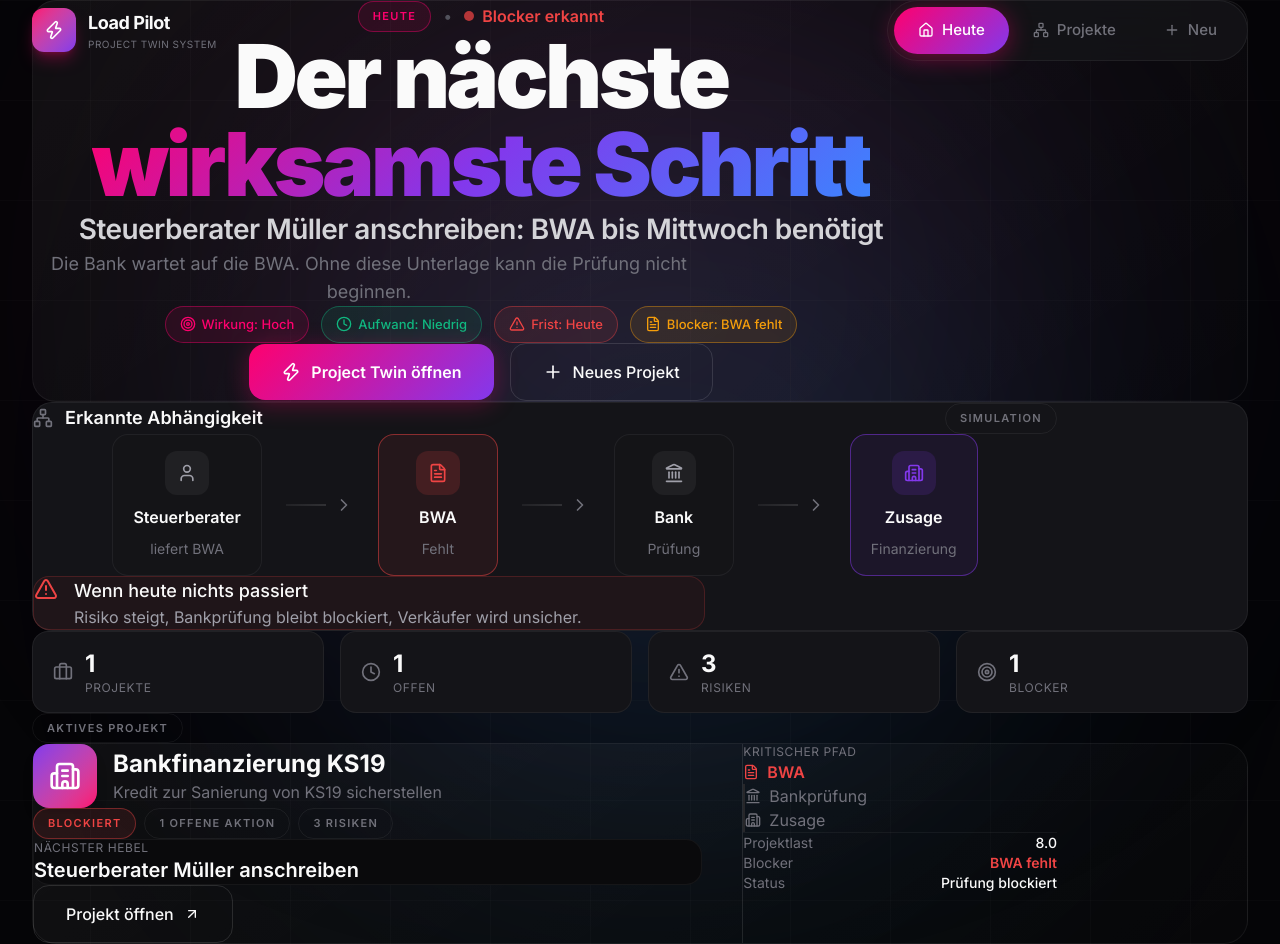
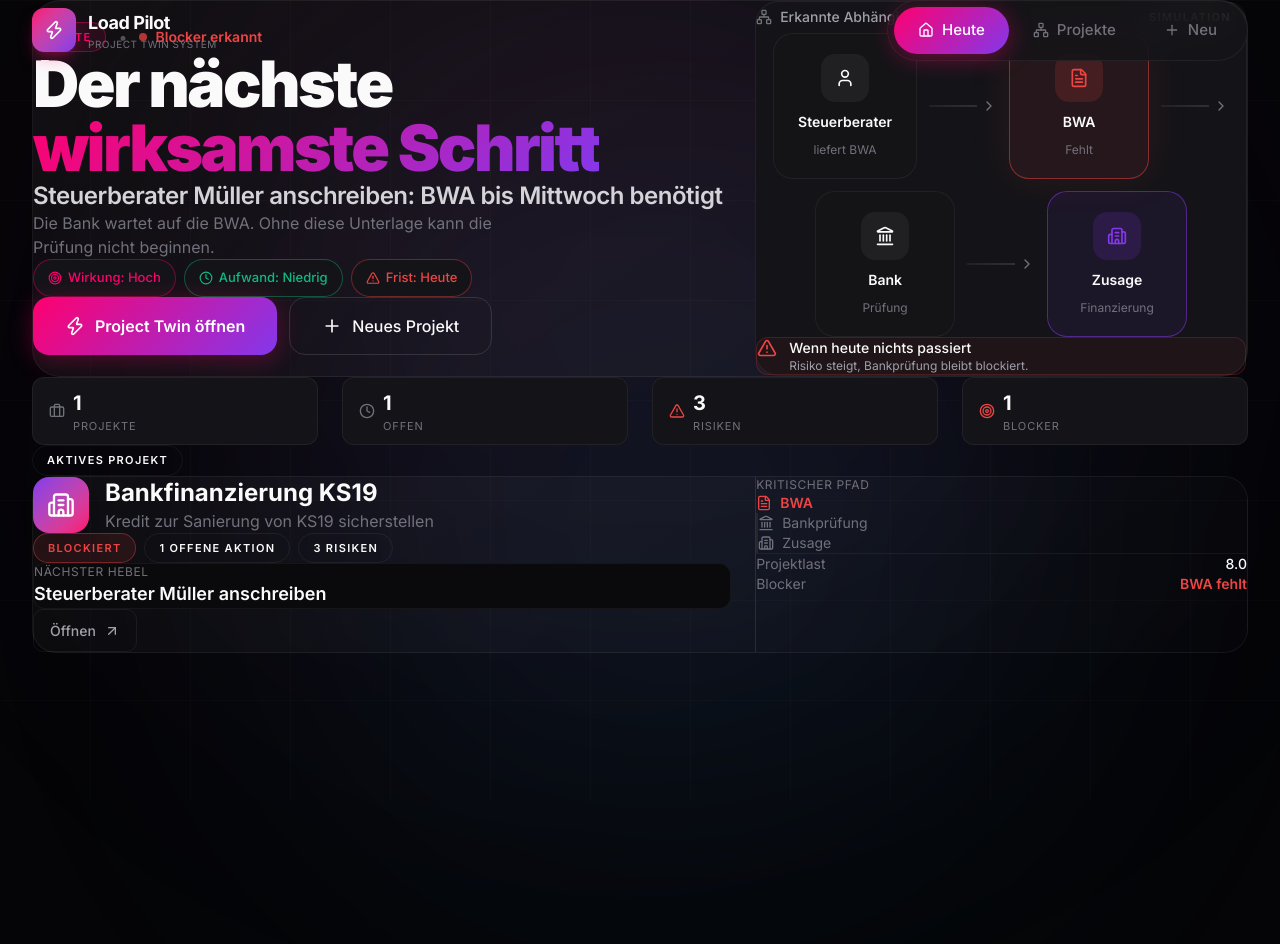
Before and after one commit to OSIONSolutionXR/osion-load-pilot, a React (Vite) app: page / in a window 1280 px wide. After the commit the page ends 800 px from the top, so only its background shows below. Built offline with nearby package versions, Linux system fonts and the light colour scheme.

Commit message:
Phase 1: 7/5 Hero Grid, compact status, Focus Project Card, 12-col layout

```diff
--- a/src/index.css
+++ b/src/index.css
@@ -7,7 +7,7 @@
   --bg-secondary: #0a0a0c;
   --bg-tertiary: #0f0f12;
   --bg-elevated: #141418;
-  --bg-card: rgba(20, 20, 24, 0.8);
+  --bg-card: rgba(20, 20, 24, 0.9);
 
   --accent-magenta: #ff006e;
   --accent-purple: #8338ec;
@@ -23,6 +23,7 @@
 
   --border-subtle: rgba(255, 255, 255, 0.06);
   --border-strong: rgba(255, 255, 255, 0.12);
+  --border-accent: rgba(255, 0, 110, 0.3);
 }
 
 * { margin: 0; padding: 0; box-sizing: border-box; }
@@ -46,49 +47,75 @@ html, body, #root {
 .ambient-glow {
   position: fixed;
   pointer-events: none;
-  filter: blur(180px);
-  opacity: 0.15;
+  filter: blur(200px);
+  opacity: 0.12;
 }
 
-/* Premium Container */
+/* PREMIUM CONTAINER - 12 Spalten Grid */
 .container-premium {
-  max-width: 1400px;
+  max-width: 1280px;
   margin: 0 auto;
   padding: 0 32px;
 }
 
+/* 12-Spalten Grid System */
+.grid-12 {
+  display: grid;
+  grid-template-columns: repeat(12, 1fr);
+  gap: 24px;
+}
+
+.col-7 { grid-column: span 7; }
+.col-5 { grid-column: span 5; }
+.col-12 { grid-column: span 12; }
+.col-6 { grid-column: span 6; }
+.col-3 { grid-column: span 3; }
+
+@media (max-width: 1024px) {
+  .col-7, .col-5 { grid-column: span 12; }
+  .col-3 { grid-column: span 6; }
+}
+
 /* Hero Typography */
 .hero-headline {
-  font-size: clamp(3rem, 7vw, 5.5rem);
+  font-size: clamp(2.5rem, 5vw, 4.5rem);
   font-weight: 900;
   letter-spacing: -0.04em;
   line-height: 1;
 }
 
 .hero-subline {
-  font-size: clamp(1.25rem, 2.5vw, 1.75rem);
+  font-size: clamp(1.125rem, 2vw, 1.5rem);
   font-weight: 600;
   letter-spacing: -0.02em;
+  line-height: 1.3;
 }
 
-.section-headline {
-  font-size: clamp(1.5rem, 3vw, 2rem);
+.section-title {
+  font-size: 1.75rem;
   font-weight: 700;
   letter-spacing: -0.03em;
 }
 
 /* Cards */
-.card-premium {
-  background: linear-gradient(145deg, rgba(255, 255, 255, 0.05), rgba(255, 255, 255, 0.01));
+.card-hero {
+  background: linear-gradient(145deg, rgba(255, 255, 255, 0.05), rgba(255, 255, 255, 0.02));
+  border: 1px solid var(--border-subtle);
+  border-radius: 28px;
+  backdrop-filter: blur(40px);
+}
+
+.card-panel {
+  background: var(--bg-elevated);
   border: 1px solid var(--border-subtle);
   border-radius: 24px;
-  backdrop-filter: blur(32px);
 }
 
-.card-dark {
-  background: var(--bg-elevated);
+.card-focus {
+  background: linear-gradient(145deg, rgba(255, 255, 255, 0.04), rgba(255, 255, 255, 0.01));
   border: 1px solid var(--border-subtle);
-  border-radius: 20px;
+  border-radius: 24px;
+  backdrop-filter: blur(20px);
 }
 
 /* Navigation */
@@ -138,23 +165,47 @@ html, body, #root {
   font-size: 0.8125rem;
   font-weight: 500;
   border: 1px solid var(--border-subtle);
+  background: var(--bg-elevated);
 }
 
-.pill-high { border-color: rgba(255, 0, 110, 0.4); background: rgba(255, 0, 110, 0.1); color: var(--accent-magenta); }
-.pill-low { border-color: rgba(16, 185, 129, 0.4); background: rgba(16, 185, 129, 0.1); color: var(--accent-emerald); }
-.pill-urgent { border-color: rgba(239, 68, 68, 0.4); background: rgba(239, 68, 68, 0.1); color: var(--accent-red); }
-.pill-amber { border-color: rgba(245, 158, 11, 0.4); background: rgba(245, 158, 11, 0.1); color: var(--accent-amber); }
+.pill-high { border-color: rgba(255, 0, 110, 0.4); color: var(--accent-magenta); }
+.pill-low { border-color: rgba(16, 185, 129, 0.4); color: var(--accent-emerald); }
+.pill-urgent { border-color: rgba(239, 68, 68, 0.4); color: var(--accent-red); }
+.pill-amber { border-color: rgba(245, 158, 11, 0.4); color: var(--accent-amber); }
+
+/* Mini Status */
+.status-micro {
+  display: flex;
+  align-items: center;
+  gap: 8px;
+  padding: 10px 16px;
+  background: var(--bg-elevated);
+  border: 1px solid var(--border-subtle);
+  border-radius: 12px;
+}
+
+.status-micro-value {
+  font-size: 1.25rem;
+  font-weight: 700;
+}
+
+.status-micro-label {
+  font-size: 0.6875rem;
+  color: var(--text-tertiary);
+  text-transform: uppercase;
+  letter-spacing: 0.08em;
+}
 
 /* Gradient Text */
 .gradient-text {
-  background: linear-gradient(135deg, var(--accent-magenta), var(--accent-purple), var(--accent-blue));
+  background: linear-gradient(135deg, var(--accent-magenta), var(--accent-purple));
   -webkit-background-clip: text;
   -webkit-text-fill-color: transparent;
   background-clip: text;
 }
 
 /* Labels */
-.label-premium {
+.label {
   display: inline-flex;
   padding: 6px 14px;
   font-size: 0.6875rem;
@@ -163,14 +214,13 @@ html, body, #root {
   text-transform: uppercase;
   border-radius: 100px;
   border: 1px solid var(--border-subtle);
-  color: var(--text-tertiary);
 }
 
 .label-accent { border-color: rgba(255, 0, 110, 0.4); background: rgba(255, 0, 110, 0.1); color: var(--accent-magenta); }
 .label-blocked { border-color: rgba(239, 68, 68, 0.4); background: rgba(239, 68, 68, 0.1); color: var(--accent-red); }
 
 /* Buttons */
-.btn-glow {
+.btn-primary {
   display: inline-flex;
   align-items: center;
   justify-content: center;
@@ -187,12 +237,12 @@ html, body, #root {
   box-shadow: 0 4px 24px rgba(255, 0, 110, 0.3);
 }
 
-.btn-glow:hover {
+.btn-primary:hover {
   transform: translateY(-2px);
   box-shadow: 0 8px 32px rgba(255, 0, 110, 0.4);
 }
 
-.btn-outline {
+.btn-secondary {
   display: inline-flex;
   align-items: center;
   justify-content: center;
@@ -208,87 +258,97 @@ html, body, #root {
   transition: all 0.3s ease;
 }
 
-.btn-outline:hover {
+.btn-secondary:hover {
   background: rgba(255, 255, 255, 0.05);
   border-color: rgba(255, 255, 255, 0.2);
 }
 
+.btn-ghost {
+  display: inline-flex;
+  align-items: center;
+  gap: 8px;
+  padding: 10px 16px;
+  background: transparent;
+  color: var(--text-secondary);
+  font-size: 0.875rem;
+  font-weight: 500;
+  border: 1px solid var(--border-subtle);
+  border-radius: 10px;
+  cursor: pointer;
+  transition: all 0.2s ease;
+}
+
+.btn-ghost:hover {
+  color: var(--text-primary);
+  background: var(--bg-hover);
+}
+
 /* Diagram Nodes */
-.node {
+.diagram-node {
   display: flex;
   flex-direction: column;
   align-items: center;
   gap: 10px;
-  padding: 16px 20px;
-  min-width: 120px;
-  border-radius: 16px;
+  padding: 20px 24px;
+  min-width: 140px;
+  border-radius: 20px;
   border: 1px solid var(--border-subtle);
   background: rgba(20, 20, 24, 0.6);
   text-align: center;
 }
 
-.node-icon {
-  width: 44px;
-  height: 44px;
-  border-radius: 12px;
+.diagram-node-blocked {
+  border-color: rgba(239, 68, 68, 0.5);
+  background: rgba(239, 68, 68, 0.08);
+  box-shadow: 0 0 40px rgba(239, 68, 68, 0.1);
+}
+
+.diagram-node-goal {
+  border-color: rgba(131, 56, 236, 0.5);
+  background: rgba(131, 56, 236, 0.08);
+}
+
+.diagram-icon {
+  width: 48px;
+  height: 48px;
+  border-radius: 14px;
   display: flex;
   align-items: center;
   justify-content: center;
   background: rgba(255, 255, 255, 0.05);
 }
 
-.node-blocked {
-  border-color: rgba(239, 68, 68, 0.5);
-  background: rgba(239, 68, 68, 0.08);
-}
-
-.node-blocked .node-icon {
+.diagram-node-blocked .diagram-icon {
   background: rgba(239, 68, 68, 0.15);
   color: var(--accent-red);
 }
 
-.node-goal {
-  border-color: rgba(131, 56, 236, 0.5);
-  background: rgba(131, 56, 236, 0.08);
-}
-
-.node-goal .node-icon {
+.diagram-node-goal .diagram-icon {
   background: rgba(131, 56, 236, 0.15);
   color: var(--accent-purple);
 }
 
-.connector {
+.diagram-connector {
   display: flex;
   align-items: center;
   color: var(--text-tertiary);
 }
 
-.connector-line {
-  width: 40px;
+.diagram-connector-line {
+  width: 48px;
   height: 2px;
   background: linear-gradient(to right, var(--border-subtle), var(--border-strong));
-  margin-right: 8px;
-}
-
-/* Stats */
-.stat-mini {
-  display: flex;
-  align-items: center;
-  gap: 12px;
-  padding: 16px 20px;
-  background: var(--bg-elevated);
-  border: 1px solid var(--border-subtle);
-  border-radius: 16px;
+  margin-right: 4px;
 }
 
 /* Animations */
 @keyframes fadeInUp {
-  from { opacity: 0; transform: translateY(24px); }
+  from { opacity: 0; transform: translateY(20px); }
   to { opacity: 1; transform: translateY(0); }
 }
 
 .animate-in {
-  animation: fadeInUp 0.6s cubic-bezier(0.4, 0, 0.2, 1) forwards;
+  animation: fadeInUp 0.5s cubic-bezier(0.4, 0, 0.2, 1) forwards;
 }
 
 /* Focus */
--- a/src/screens/TodayScreen.tsx
+++ b/src/screens/TodayScreen.tsx
@@ -25,100 +25,100 @@ export default function TodayScreen({ onNewProject, onOpenTwin }: TodayScreenPro
   const targetActor = dummyActors.find(a => a.id === nextMove.targetActor)
 
   return (
-    <div className="space-y-8 animate-in">
-      {/* HERO - Full Width Card, Centered Content */}
+    <div className="space-y-6 animate-in">
 
-      <section className="card-premium p-10 md:p-16">
-        <div className="max-w-4xl mx-auto text-center">
-          {/* Label Row */}
-          <div className="flex items-center justify-center gap-3 mb-6">
-            <span className="label-premium label-accent">Heute</span>
+      {/* HERO: 7/5 Grid - Next Move + Proof */}
+      <section className="card-hero p-8 md:p-12">
+        <div className="grid-12">
+
+          {/* Links (7): Next Move */}
+          <div className="col-7 flex flex-col justify-center">
+            {/* Label */}
+            <div className="flex items-center gap-3 mb-5">
+              <span className="label label-accent">Heute</span>
               <span className="text-zinc-600">•</span>
               <div className="flex items-center gap-2">
-              <span className="w-2.5 h-2.5 rounded-full bg-[#ef4444] animate-pulse" />
-              <span className="text-base text-[#ef4444] font-semibold">Blocker erkannt</span>
+                <span className="w-2 h-2 rounded-full bg-[#ef4444] animate-pulse" />
+                <span className="text-sm text-[#ef4444] font-semibold">Blocker erkannt</span>
               </div>
             </div>
 
-          {/* MASSIVE Headline */}
-          <h1 className="hero-headline mb-6">
+            {/* Headline */}
+            <h1 className="hero-headline mb-5">
               Der nächste{' '}
               <span className="gradient-text">wirksamste Schritt</span>
             </h1>
 
-          {/* Empfehlung als Subline */}
-          <p className="hero-subline text-zinc-300 mb-4">
+            {/* Empfehlung */}
+            <p className="hero-subline text-zinc-300 mb-3">
               {targetActor?.name} anschreiben: BWA bis Mittwoch benötigt
             </p>
 
-          <p className="text-lg text-zinc-500 max-w-2xl mx-auto mb-8">
+            <p className="text-zinc-500 max-w-lg mb-6">
               Die Bank wartet auf die BWA. Ohne diese Unterlage kann die Prüfung nicht beginnen.
             </p>
 
             {/* Status Pills */}
-          <div className="flex flex-wrap items-center justify-center gap-3 mb-10">
-            <Pill icon={<Target className="w-4 h-4" />} label="Wirkung" value="Hoch" type="high" />
-            <Pill icon={<Clock className="w-4 h-4" />} label="Aufwand" value="Niedrig" type="low" />
-            <Pill icon={<AlertTriangle className="w-4 h-4" />} label="Frist" value="Heute" type="urgent" />
-            <Pill icon={<FileText className="w-4 h-4" />} label="Blocker" value="BWA fehlt" type="amber" />
+            <div className="flex flex-wrap gap-2 mb-8">
+              <Pill icon={<Target className="w-3.5 h-3.5" />} label="Wirkung" value="Hoch" type="high" />
+              <Pill icon={<Clock className="w-3.5 h-3.5" />} label="Aufwand" value="Niedrig" type="low" />
+              <Pill icon={<AlertTriangle className="w-3.5 h-3.5" />} label="Frist" value="Heute" type="urgent" />
             </div>
 
             {/* CTAs */}
-          <div className="flex flex-wrap items-center justify-center gap-4">
-            <button onClick={onOpenTwin} className="btn-glow">
+            <div className="flex flex-wrap gap-3">
+              <button onClick={onOpenTwin} className="btn-primary">
                 <Zap className="w-5 h-5" />
                 Project Twin öffnen
               </button>
-            <button onClick={onNewProject} className="btn-outline">
+              <button onClick={onNewProject} className="btn-secondary">
                 <Plus className="w-5 h-5" />
                 Neues Projekt
               </button>
             </div>
           </div>
-      </section>
 
-      {/* DEPENDENCY PANEL - Full Width, Centered Content */}
-
-      <section className="card-dark p-8 md:p-12">
-        <div className="max-w-5xl mx-auto">
-          <div className="flex items-center justify-between mb-8">
-            <div className="flex items-center gap-3">
-              <Network className="w-5 h-5 text-zinc-500" />
-              <span className="text-lg font-semibold">Erkannte Abhängigkeit</span>
+          {/* Rechts (5): Dependency Proof */}
+          <div className="col-5">
+            <div className="card-panel p-6 h-full">
+              <div className="flex items-center justify-between mb-6">
+                <div className="flex items-center gap-2">
+                  <Network className="w-4 h-4 text-zinc-500" />
+                  <span className="text-sm font-medium text-zinc-400">Erkannte Abhängigkeit</span>
                 </div>
-            <span className="label-premium">Simulation</span>
+                <span className="label">Simulation</span>
               </div>
 
-          {/* Horizontal Flow - Centered */}
-          <div className="flex flex-wrap items-center justify-center gap-4 md:gap-6 mb-8">
-            <Node
+              {/* Horizontal Flow */}
+              <div className="flex flex-wrap items-center justify-center gap-3 mb-6">
+                <DiagramNode
                   icon={<User className="w-5 h-5" />}
                   title="Steuerberater"
                   subtitle="liefert BWA"
                   status="normal"
                 />
 
-            <Connector />
+                <DiagramConnector />
 
-            <Node
+                <DiagramNode
                   icon={<FileText className="w-5 h-5" />}
                   title="BWA"
                   subtitle="Fehlt"
                   status="blocked"
                 />
 
-            <Connector />
+                <DiagramConnector />
 
-            <Node
+                <DiagramNode
                   icon={<Landmark className="w-5 h-5" />}
                   title="Bank"
                   subtitle="Prüfung"
                   status="normal"
                 />
 
-            <Connector />
+                <DiagramConnector />
 
-            <Node
+                <DiagramNode
                   icon={<Building2 className="w-5 h-5" />}
                   title="Zusage"
                   subtitle="Finanzierung"
@@ -126,43 +126,50 @@ export default function TodayScreen({ onNewProject, onOpenTwin }: TodayScreenPro
                 />
               </div>
 
-          {/* Risk Warning - Centered */}
-          <div className="max-w-2xl mx-auto p-5 rounded-2xl bg-[#ef4444]/5 border border-[#ef4444]/20">
-            <div className="flex items-start gap-4">
-              <AlertTriangle className="w-6 h-6 text-[#ef4444] flex-shrink-0" />
+              {/* Risk Warning */}
+              <div className="p-4 rounded-xl bg-[#ef4444]/5 border border-[#ef4444]/20">
+                <div className="flex items-start gap-3">
+                  <AlertTriangle className="w-5 h-5 text-[#ef4444] flex-shrink-0 mt-0.5" />
                   <div>
-                <p className="font-medium text-lg mb-1">Wenn heute nichts passiert</p>
-                <p className="text-zinc-400">Risiko steigt, Bankprüfung bleibt blockiert, Verkäufer wird unsicher.</p>
+                    <p className="font-medium text-sm mb-1">Wenn heute nichts passiert</p>
+                    <p className="text-xs text-zinc-400">Risiko steigt, Bankprüfung bleibt blockiert.</p>
+                  </div>
+                </div>
               </div>
             </div>
           </div>
         </div>
       </section>
 
-      {/* SYSTEM STATUS - Full Width Grid */}
-
+      {/* SYSTEM STATUS: Kompakt */}
       <section>
-        <div className="grid grid-cols-4 gap-4">
-          <StatCard icon={<Briefcase className="w-5 h-5" />} value="1" label="Projekte" />
-          <StatCard icon={<Clock className="w-5 h-5" />} value="1" label="Offen" />
-          <StatCard icon={<AlertTriangle className="w-5 h-5" />} value="3" label="Risiken" />
-          <StatCard icon={<Target className="w-5 h-5" />} value="1" label="Blocker" />
+        <div className="grid-12">
+          <div className="col-3">
+            <StatusMicro icon={<Briefcase className="w-4 h-4" />} value="1" label="Projekte" />
+          </div>
+          <div className="col-3">
+            <StatusMicro icon={<Clock className="w-4 h-4" />} value="1" label="Offen" />
+          </div>
+          <div className="col-3">
+            <StatusMicro icon={<AlertTriangle className="w-4 h-4 text-[#ef4444]" />} value="3" label="Risiken" />
+          </div>
+          <div className="col-3">
+            <StatusMicro icon={<Target className="w-4 h-4 text-[#ef4444]" />} value="1" label="Blocker" />
+          </div>
         </div>
       </section>
 
-      {/* AKTIVES PROJEKT - Full Width Premium Card */}
+      {/* FOCUS PROJECT */}
+      <section>
+        <div className="label mb-4">Aktives Projekt</div>
 
-      <section>
-        <div className="label-premium mb-4">Aktives Projekt</div>
-
-        <div className="card-premium p-8 md:p-12">
-          <div className="max-w-5xl mx-auto">
-            <div className="grid grid-cols-1 lg:grid-cols-3 gap-10">
-              {/* Links: Projekt */}
-              <div className="lg:col-span-2">
-                <div className="flex items-center gap-4 mb-5">
-                  <div className="w-16 h-16 rounded-2xl bg-gradient-to-br from-[#8338ec] to-[#ff006e] flex items-center justify-center shadow-lg">
-                    <Building2 className="w-8 h-8 text-white" />
+        <div className="card-focus p-8">
+          <div className="grid-12 gap-8">
+            {/* Links: Projekt Info */}
+            <div className="col-7">
+              <div className="flex items-center gap-4 mb-4">
+                <div className="w-14 h-14 rounded-2xl bg-gradient-to-br from-[#8338ec] to-[#ff006e] flex items-center justify-center shadow-lg">
+                  <Building2 className="w-7 h-7 text-white" />
                 </div>
                 <div>
                   <h3 className="text-2xl font-bold">{dummyProject.name}</h3>
@@ -170,33 +177,33 @@ export default function TodayScreen({ onNewProject, onOpenTwin }: TodayScreenPro
                 </div>
               </div>
 
-                <div className="flex flex-wrap gap-2 mb-6">
-                  <span className="label-premium label-blocked">Blockiert</span>
-                  <span className="label-premium">1 offene Aktion</span>
-                  <span className="label-premium">{dummyRisks.length} Risiken</span>
+              <div className="flex flex-wrap gap-2 mb-5">
+                <span className="label label-blocked">Blockiert</span>
+                <span className="label">1 offene Aktion</span>
+                <span className="label">{dummyRisks.length} Risiken</span>
               </div>
 
-                <div className="p-5 rounded-2xl bg-[#0a0a0c] border border-white/5 mb-5">
+              <div className="p-5 rounded-xl bg-[#0a0a0c] border border-white/5 mb-4">
                 <div className="text-xs text-zinc-500 mb-2 uppercase tracking-wider">Nächster Hebel</div>
-                  <div className="text-xl font-semibold">Steuerberater Müller anschreiben</div>
+                <div className="text-lg font-semibold">Steuerberater Müller anschreiben</div>
               </div>
 
-                <button onClick={onOpenTwin} className="btn-outline">
-                  Projekt öffnen
+              <button onClick={onOpenTwin} className="btn-ghost">
+                Öffnen
                 <ArrowUpRight className="w-4 h-4" />
               </button>
             </div>
 
-              {/* Rechts: Stats + Flow */}
-              <div className="border-l border-white/10 lg:pl-10">
+            {/* Rechts: Mini Flow + Stats */}
+            <div className="col-5 border-l border-white/10 pl-8">
               <div className="text-xs text-zinc-500 mb-4 uppercase tracking-wider">Kritischer Pfad</div>
 
               <div className="space-y-3 mb-6">
                 <FlowStep icon={<FileText className="w-4 h-4" />} label="BWA" status="blocked" />
-                  <div className="pl-6 border-l-2 border-zinc-800">
+                <div className="pl-5 border-l-2 border-zinc-800">
                   <FlowStep icon={<Landmark className="w-4 h-4" />} label="Bankprüfung" status="waiting" />
                 </div>
-                  <div className="pl-6 border-l-2 border-zinc-800">
+                <div className="pl-5 border-l-2 border-zinc-800">
                   <FlowStep icon={<Building2 className="w-4 h-4" />} label="Zusage" status="waiting" />
                 </div>
               </div>
@@ -204,8 +211,6 @@ export default function TodayScreen({ onNewProject, onOpenTwin }: TodayScreenPro
               <div className="space-y-3 pt-5 border-t border-white/5">
                 <StatRow label="Projektlast" value={dummyProject.loadScore.toFixed(1)} />
                 <StatRow label="Blocker" value="BWA fehlt" highlight />
-                  <StatRow label="Status" value="Prüfung blockiert" />
-                </div>
               </div>
             </div>
           </div>
@@ -238,7 +243,7 @@ function Pill({ icon, label, value, type }: {
   )
 }
 
-function Node({ icon, title, subtitle, status }: {
+function DiagramNode({ icon, title, subtitle, status }: {
   icon: React.ReactNode;
   title: string;
   subtitle: string;
@@ -246,43 +251,37 @@ function Node({ icon, title, subtitle, status }: {
 }) {
   const statusClasses = {
     normal: '',
-    blocked: 'node-blocked',
-    goal: 'node-goal'
-  }
-
-  const iconClasses = {
-    normal: 'bg-zinc-800 text-zinc-400',
-    blocked: 'bg-[#ef4444]/15 text-[#ef4444]',
-    goal: 'bg-[#8338ec]/15 text-[#8338ec]'
+    blocked: 'diagram-node-blocked',
+    goal: 'diagram-node-goal'
   }
 
   return (
-    <div className={`node ${statusClasses[status]}`}>
-      <div className={`node-icon ${iconClasses[status]}`}>
+    <div className={`diagram-node ${statusClasses[status]}`}>
+      <div className="diagram-icon">
         {icon}
       </div>
-      <div className="font-semibold text-base">{title}</div>
-      <div className="text-sm text-zinc-500">{subtitle}</div>
+      <div className="font-semibold text-sm">{title}</div>
+      <div className="text-xs text-zinc-500">{subtitle}</div>
     </div>
   )
 }
 
-function Connector() {
+function DiagramConnector() {
   return (
-    <div className="connector">
-      <div className="connector-line" />
-      <ChevronRight className="w-5 h-5" />
+    <div className="diagram-connector">
+      <div className="diagram-connector-line" />
+      <ChevronRight className="w-4 h-4" />
     </div>
   )
 }
 
-function StatCard({ icon, value, label }: { icon: React.ReactNode; value: string; label: string }) {
+function StatusMicro({ icon, value, label }: { icon: React.ReactNode; value: string; label: string }) {
   return (
-    <div className="stat-mini">
+    <div className="status-micro">
       <div className="text-zinc-500">{icon}</div>
       <div>
-        <div className="text-2xl font-bold">{value}</div>
-        <div className="text-xs text-zinc-500 uppercase tracking-wider">{label}</div>
+        <div className="status-micro-value">{value}</div>
+        <div className="status-micro-label">{label}</div>
       </div>
     </div>
   )
@@ -295,7 +294,7 @@ function FlowStep({ icon, label, status }: { icon: React.ReactNode; label: strin
   }
 
   return (
-    <div className={`flex items-center gap-2 text-base ${colors[status]}`}>
+    <div className={`flex items-center gap-2 text-sm ${colors[status]}`}>
       {icon}
       <span className={status === 'blocked' ? 'font-semibold' : ''}>{label}</span>
     </div>
```
Lines whose indentation alone changed are shown as unchanged.
